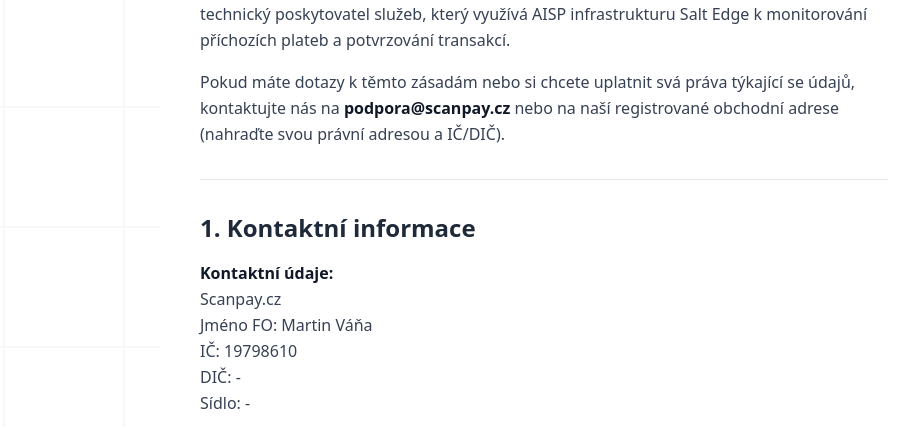
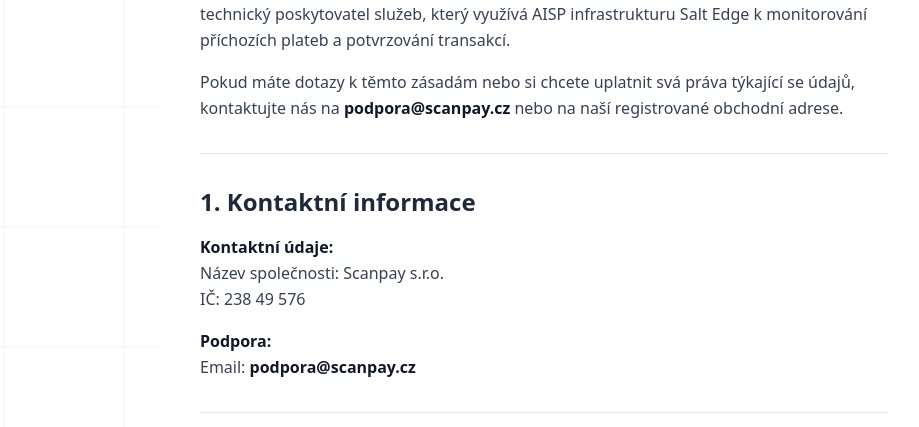
Before and after one commit to martasvana/scanpay-web, a Next.js app: page /privacy-policy in a window 1280 px wide. Shown: the part 373-800 px from the top of the page, without its empty margins (96-1015 px from the left). Built offline with nearby package versions, Linux system fonts and the light colour scheme; no server answers; what react-google-recaptcha-v3 would draw is missing.

Commit message:
Updated privacy policy and terms with new company info

```diff
--- a/app/privacy-policy/page.mdx
+++ b/app/privacy-policy/page.mdx
@@ -13,22 +13,18 @@
 
 Tyto Zásady ochrany osobních údajů vysvětlují, jak **Scanpay.cz** („Služba", „my", „nás" nebo „Scanpay") shromažďuje, používá, sdílí a chrání osobní údaje při poskytování naší mobilní aplikace určené výhradně pro obchodníky, která generuje dynamické české **QR Platba** kódy pro obchodníky (bary, restaurace, kavárny, fitness centra a podobná zařízení). Scanpay je technický poskytovatel služeb, který využívá AISP infrastrukturu Salt Edge k monitorování příchozích plateb a potvrzování transakcí.
 
-Pokud máte dotazy k těmto zásadám nebo si chcete uplatnit svá práva týkající se údajů, kontaktujte nás na **podpora@scanpay.cz** nebo na naší registrované obchodní adrese (nahraďte svou právní adresou a IČ/DIČ).
+Pokud máte dotazy k těmto zásadám nebo si chcete uplatnit svá práva týkající se údajů, kontaktujte nás na **podpora@scanpay.cz** nebo na naší registrované obchodní adrese.
 
 ---
 
 ## 1. Kontaktní informace
 
 **Kontaktní údaje:**
-Scanpay.cz<br></br>
-Jméno FO: Martin Váňa<br></br>
-IČ: 19798610<br></br>
-DIČ: -<br></br>
-Sídlo: -<br></br>
+Název společnosti: Scanpay s.r.o.<br></br>
+IČ: 238 49 576<br></br>
 
 **Podpora:**
 Email: **podpora@scanpay.cz** <br></br>
-Poštovní adresa: -
 
 ---
 
--- a/app/terms/page.mdx
+++ b/app/terms/page.mdx
@@ -14,10 +14,8 @@
 Tyto Všeobecné obchodní podmínky (dále jen „Podmínky“) upravují poskytování softwarové služby **Scanpay.cz** (dále jen „Služba“ nebo „Scanpay“) mezi provozovatelem služby (dále jen „Poskytovatel“) a registrovanými zákazníky — provozovnami, bary, restauracemi, kavárnami, fitness centry a jinými obdobnými obchodními subjekty (dále jen „Zákazník“, „Merchant“ nebo „Uživatel“).
 
 
-**Poskytovatel:** Martin Váňa<br></br>
-**Sídlo / adresa:** [adresa]  <br></br>
-**IČ:** 19798610<br></br>
-**DIČ:** - <br></br>
+**Poskytovatel:** Scanpay s.r.o.<br></br>
+**IČ:** 238 49 576<br></br>
 **E-mail pro kontakty:** podpora@scanpay.cz<br></br>
 **Web:** https://scanpay.cz<br></br>
 
```
